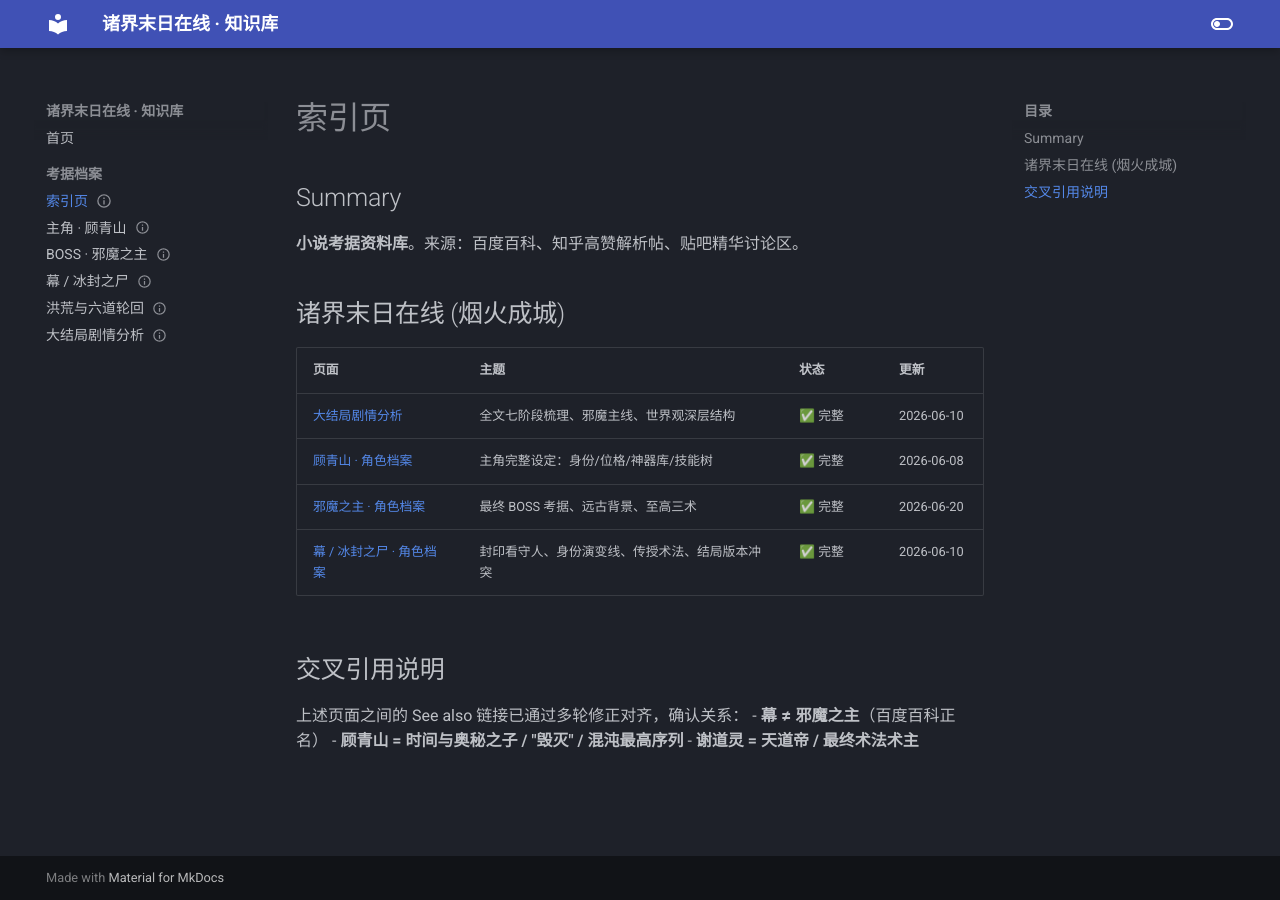
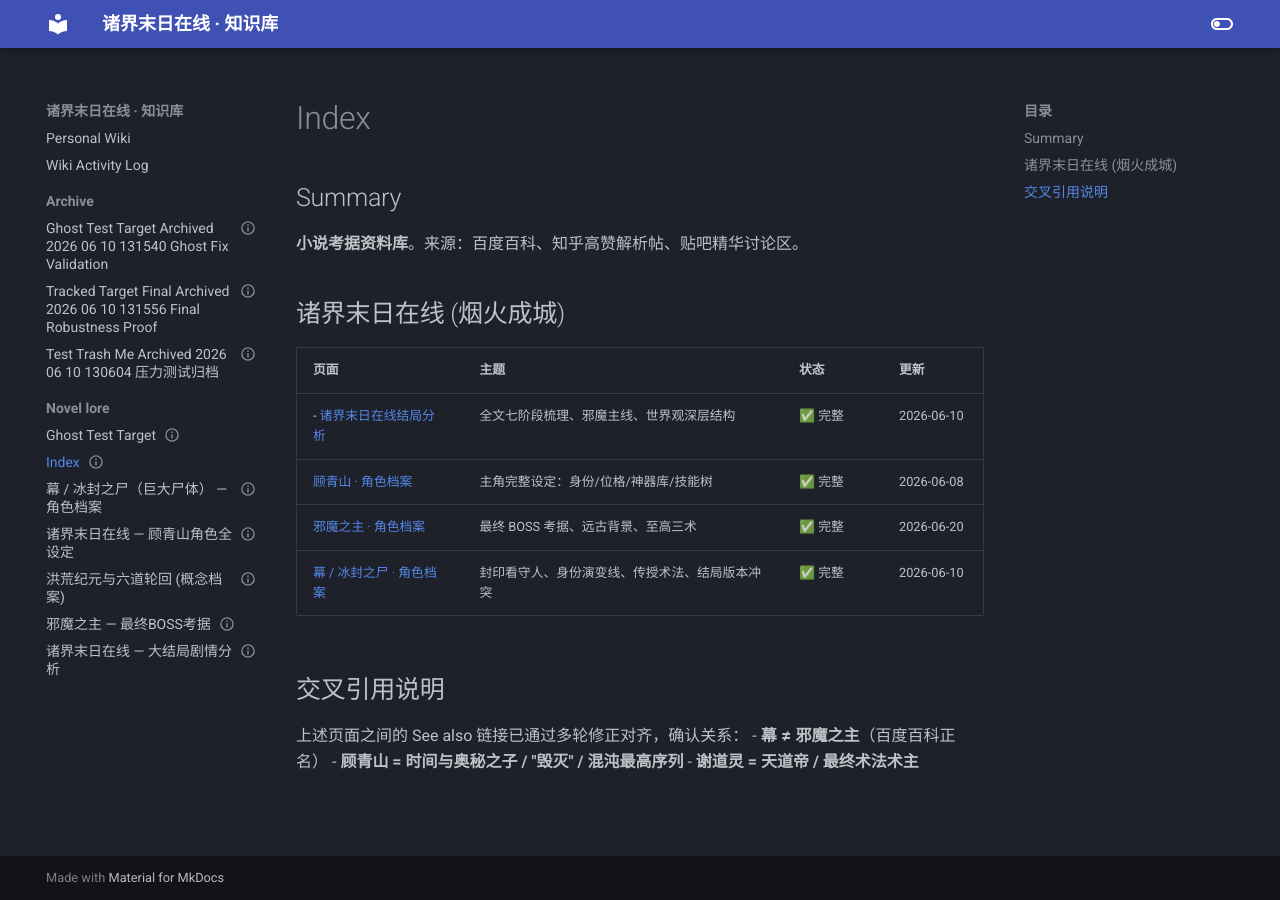
Before and after one commit to Zack3155/llm-wiki, an MkDocs documentation site: the page built from docs/topics/novel-lore/_index.md, in a window 1280 px wide. Built offline with MkDocs 1.6.1 and Material for MkDocs 9.7.7, drawn with Linux system fonts in a browser that asks for light colours.

Commit message:
🤖 Wiki Linter Auto-Commit: 2026-06-10 13:34:12

```diff
--- /dev/null
+++ b/docs/archive/_ghost_test_target_archived_2026-06-10_131540_ghost fix validation.md
@@ -0,0 +1,21 @@
+---
+
+title: Ghost Test Target Archived 2026 06 10 131540 Ghost Fix Validation
+date_added: 2026-06-10
+status: stub
+description: Auto-generated placeholder — needs review
+date_modified: 2026-06-10
+
+---
+
+## Summary
+
+Ghost Test Target Archived 2026 06 10 131540 Ghost Fix Validation — 详见下文各章节。
+### Archived on 2026-06-10.---
+### Reason: ghost fix validation
+title: Ghost Test Target
+date_added: 2026-06-10
+status: draft
+---
+## Summary
+I am ghost bait. Archive me!
--- /dev/null
+++ b/docs/archive/_tracked_target_final_archived_2026-06-10_131556_final robustness proof.md
@@ -0,0 +1,21 @@
+---
+
+title: Tracked Target Final Archived 2026 06 10 131556 Final Robustness Proof
+date_added: 2026-06-10
+status: stub
+description: Auto-generated placeholder — needs review
+date_modified: 2026-06-10
+
+---
+
+## Summary
+
+Tracked Target Final Archived 2026 06 10 131556 Final Robustness Proof — 详见下文各章节。
+### Archived on 2026-06-10.---
+### Reason: final robustness proof
+title: Tracked Target
+date_added: 2026-06-10
+status: draft
+---
+## Summary
+Git tracked file for robustness test.
--- a/docs/topics/novel-lore/_test_archive_target.md
+++ b/docs/topics/novel-lore/_ghost_test_target.md
@@ -1,8 +1,8 @@
 ---
-title: Temp Validator
+title: Ghost Test Target
 date_added: 2026-06-10
 status: draft
 date_modified: 2026-06-10
 ---
 ## Summary
-Delete me please.
+I am ghost bait. Archive me!
--- a/docs/topics/novel-lore/_index.md
+++ b/docs/topics/novel-lore/_index.md
@@ -14,7 +14,7 @@ date_modified: 2026-06-10
 
 | 页面 | 主题 | 状态 | 更新 |
 |---|---|---|---|
-| [大结局剧情分析](zhu-jie-mo-ri-ending.md) | 全文七阶段梳理、邪魔主线、世界观深层结构 | ✅ 完整 | 2026-06-10 |
+- [诸界末日在线结局分析](zhu-jie-mo-ri-ending.md) | 全文七阶段梳理、邪魔主线、世界观深层结构 | ✅ 完整 | 2026-06-10 |
 | [顾青山 · 角色档案](gu-qing-shan-profile.md) | 主角完整设定：身份/位格/神器库/技能树 | ✅ 完整 | 2026-06-08 |
 | [邪魔之主 · 角色档案](xiemozhizhu-profile.md) | 最终 BOSS 考据、远古背景、至高三术 | ✅ 完整 | 2026-06-20 |
 | [幕 / 冰封之尸 · 角色档案](bingfengzhishi-profile.md) | 封印看守人、身份演变线、传授术法、结局版本冲突 | ✅ 完整 | 2026-06-10 |
--- a/mkdocs.yml
+++ b/mkdocs.yml
@@ -21,20 +21,14 @@ theme:
     - navigation.sections
     - navigation.expand
     - navigation.indexes
+    - navigation.top
     - search.highlight
     - search.suggest
+    - search.share
 
-nav:
-  - 首页: index.md
-  - 考据档案:
-      - 索引页: topics/novel-lore/_index.md
-      - 主角 · 顾青山: topics/novel-lore/gu-qing-shan-profile.md
-      - BOSS · 邪魔之主: topics/novel-lore/xiemozhizhu-profile.md
-      - 幕 / 冰封之尸: topics/novel-lore/bingfengzhishi-profile.md
-      - 洪荒与六道轮回: topics/novel-lore/honghuang-liudao-concept.md
-      - 大结局剧情分析: topics/novel-lore/zhu-jie-mo-ri-ending.md
-
-plugins: []
+plugins:
+  - awesome-pages:
+      collapse_single_pages: true
 
 markdown_extensions:
   - pymdownx.highlight:
@@ -43,3 +37,5 @@ markdown_extensions:
   - pymdownx.superfences
   - tables
   - attr_list
+  - toc:
+      permalink: true
```
Also changed, not shown: docs/archive/_test_archive_target_archived_2026-06-10_131515_integration test.md (deleted, +0 -21 lines), 2 other files.
